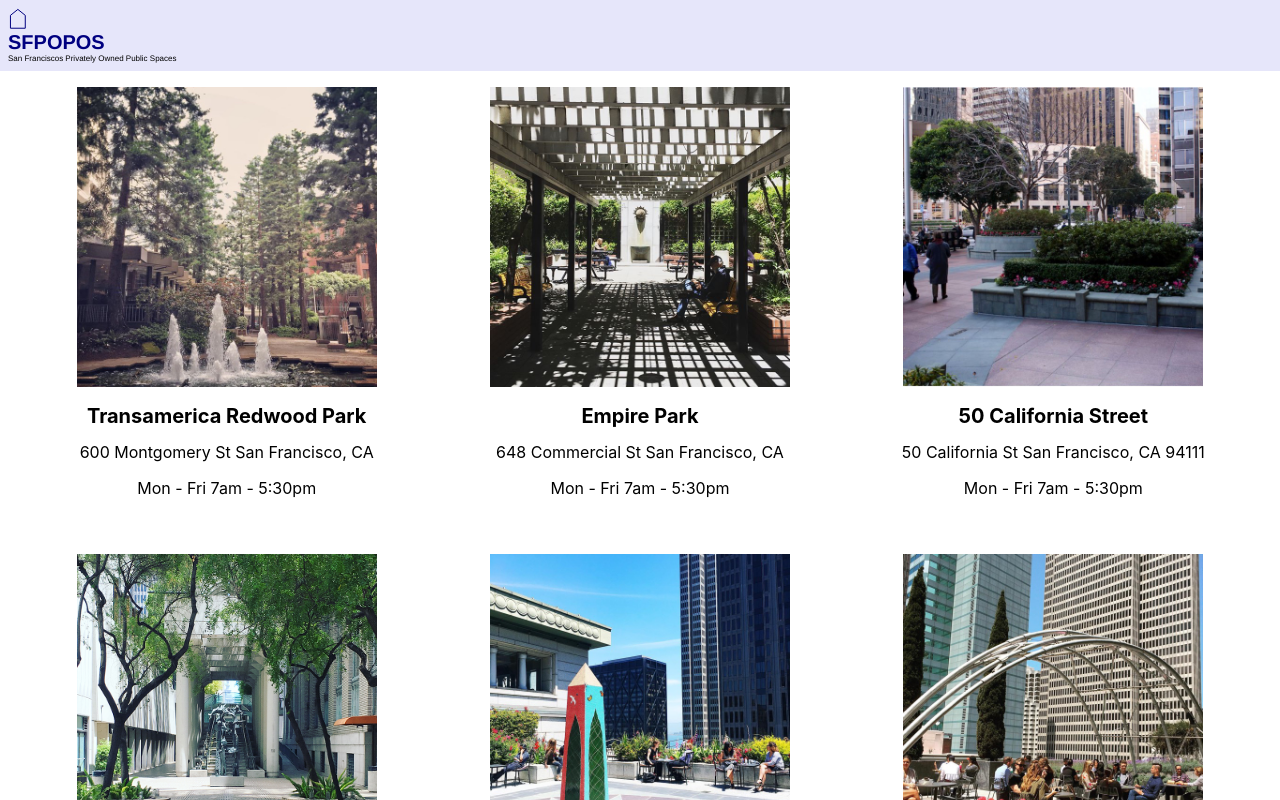
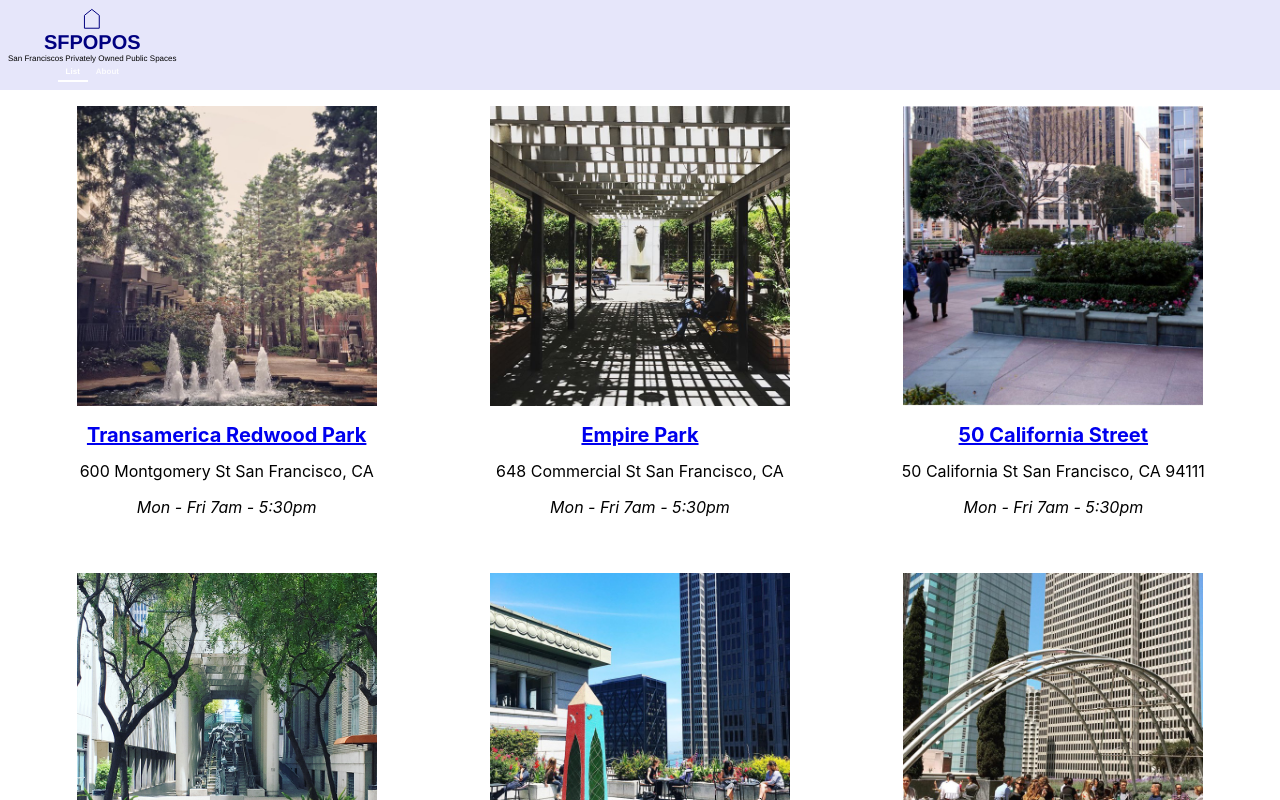
Before and after one commit to taymitsu/ReactFundamentalTutorial, a React (Create React App) app: page / in a window 1280 px wide. Shown: the top 800 px of the page. Built offline with nearby package versions, Linux system fonts and the light colour scheme.

Commit message:
React router added and configured

```diff
--- a/package.json
+++ b/package.json
@@ -8,6 +8,7 @@
     "@testing-library/user-event": "^13.5.0",
     "react": "^17.0.2",
     "react-dom": "^17.0.2",
+    "react-router-dom": "^6.3.0",
     "react-scripts": "5.0.0",
     "web-vitals": "^2.1.4"
   },
--- /dev/null
+++ b/src/About.js
@@ -0,0 +1,17 @@
+import React from 'react'
+
+function About() {
+  return(
+    <div>
+      <h1>About SFPOPOS</h1>
+      <p>POPOS are publicly accessible spaces in
+        forms of plazas, terraces, atriums, small
+        parks, and even snippets which are provided
+        and maintained by private developers. In San
+        Francisco, POPOS mostly appear in the Downtown
+        office district area.</p>
+    </div>
+  )
+}
+
+export default About
--- a/src/App.js
+++ b/src/App.js
@@ -1,4 +1,5 @@
 //import logo from './logo.svg';
+import { Outlet } from 'react-router-dom'
 import './App.css';
 import Title from './Title'
 import POPOSList from './POPOSList';
@@ -9,6 +10,7 @@
     <div className="App">
       <Title />
       <POPOSList />
+      <Outlet />
       <Footer />
     </div>
   );
--- /dev/null
+++ b/src/POPOSDetails.js
@@ -0,0 +1,28 @@
+import React from 'react'
+import { useParams } from 'react-router'
+import data from './sfpopos-data.json'
+
+function POPOSDetails(props) {
+  const params = useParams()
+  const { id } = params // Location index
+  const { images, title, desc, hours, features, geo } = data[id]
+
+  return (
+    <div>
+      <div>
+        <img src={`${process.env.PUBLIC_URL}images/${images[0]}`} alt={title} />
+      </div>
+
+      <div>
+        <h1>{ title }</h1>
+        <p>{ desc }</p>
+        <p>{ hours }</p>
+        <p>{ features }</p>
+        <p>{ geo.lat } { geo.lon }</p>
+      </div>
+
+    </div>
+  )
+}
+
+export default POPOSDetails
--- a/src/POPOSList.js
+++ b/src/POPOSList.js
@@ -4,9 +4,10 @@
 import data from './sfpopos-data.json'
 
 function POPOSList() {
-  const spaces = data.map(({ title, address, images, hours }) => {
+  const spaces = data.map(({ title, address, images, hours }, i) => {
     return (
       <POPOSSpace
+        id={i}
         key={title}
         name={title}
         address={address}
--- a/src/POPOSSpace.js
+++ b/src/POPOSSpace.js
@@ -1,18 +1,25 @@
 import './POPOSSpace.css';
+import { Link } from 'react-router-dom'
 
-function POPOSSpace({ name, image, address, hours }) {
+function POPOSSpace({ name, image, address, hours, id }) {
   return (
-    <div>
-      <img src={`${process.env.PUBLIC_URL}/images/${image}`}
+    <div className='POPOSSpace'>
+      <Link to={`/details/${id}`}>
+        <img src={`${process.env.PUBLIC_URL}/images/${image}`}
         width="300"
         height="300"
-        alt="Hello"
-      />
-      <h1>{ name }</h1>
-      <div>{ address }</div>
-      <p>{hours}</p>
+        alt="Hello"/>
+
+      </Link>
+      <h1>
+        <Link to={`/details/${id}`}>
+          {name}
+        </Link>
+      </h1>
+      <div>{address}</div>
+      <p><em>{hours}</em></p>
     </div>
   )
-}
+};
 
 export default POPOSSpace;
--- a/src/Title.css
+++ b/src/Title.css
@@ -28,3 +28,16 @@
 	font-family: Arial;
 	color: red;
 }
+
+.Title a {
+  display: inline-block;
+  padding: 0.5em 1em;
+  color: rgba(255, 255, 255, 0.835);
+  font-weight: bold;
+  text-decoration: none;
+}
+
+.Title .nav-link-active {
+  color: #fff;
+  border-bottom: 2px solid;
+}
--- a/src/Title.js
+++ b/src/Title.js
@@ -1,17 +1,28 @@
+import React from 'react'
 import './Title.css';
-import React from 'react'
 import House from './House'
+import { NavLink } from 'react-router-dom'
 
 function Title() {
 	return (
 		<div className="Title">
-			<div>
-				<House />
-				<h1>SFPOPOS</h1>
-				<div className="Title-Subtitle">San Franciscos Privately Owned Public Spaces</div>
-			</div>
-		</div>
-	)
+			<header>
+				<House/>
+        <h1>SFPOPOS</h1>
+        <div className="Title-Subtitle">San Franciscos Privately Owned Public Spaces</div>
+
+        <div>
+          <NavLink
+            className={({ isActive }) => isActive ? "nav-link-active" : "nav-link" }
+            to="/">List</NavLink>
+          <NavLink
+            className={({ isActive }) => isActive ? "nav-link-active" : "nav-link" }
+            to="/about">About</NavLink>
+        </div>
+
+      </header>
+    </div>
+  )
 }
 
 export default Title
--- a/src/index.js
+++ b/src/index.js
@@ -1,13 +1,22 @@
-import React from 'react';
-import ReactDOM from 'react-dom';
 import './index.css';
 import App from './App';
+import ReactDOM from 'react-dom';
 import reportWebVitals from './reportWebVitals';
+import { HashRouter as Router, Routes, Route } from 'react-router-dom'
+import About from './About';
+import POPOSList from './POPOSList'
+import POPOSDetails from './POPOSDetails'
 
 ReactDOM.render(
-  <React.StrictMode>
-    <App />
-  </React.StrictMode>,
+  <Router>
+    <Routes>
+      <Route path="/" element={<App />}>
+        <Route path="/" element={<POPOSList />} />
+        <Route path="about" element={<About />} />
+        <Route path="details/:id" element={<POPOSDetails />} />
+      </Route>
+    </Routes>
+  </Router>,
   document.getElementById('root')
 );
 
```
Also changed, not shown: 1 other file (tests, documents, lock files or other folders).
